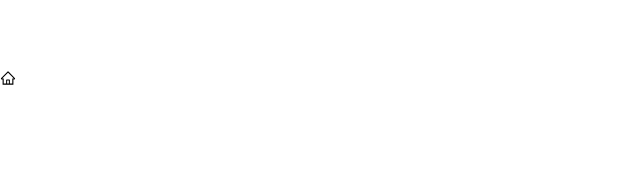
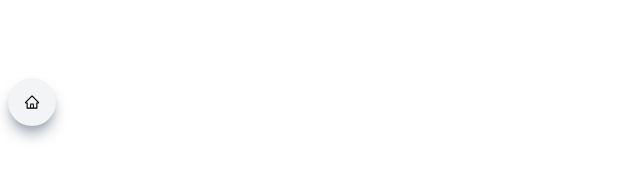
Before and after one commit to Raijinshinden/react-portfolio, a React (Vite) app: page / in a window 1280 px wide. Shown: the part 130-306 px from the top of the page, without its empty margins (0-640 px from the left). Built offline with nearby package versions, Linux system fonts and the light colour scheme.

Commit message:
Update Sidenav.jsx

```diff
--- a/src/components/Sidenav.jsx
+++ b/src/components/Sidenav.jsx
@@ -58,7 +58,7 @@
             )}
             <div className='md:block hidden fixed top-[25%] z-10'>
                 <div className='flex flex-col'>
-                    <a href="#main" className=''>
+                    <a href="#main" className='rounded-full shadow-lg bg-gray-100 shadow-gray-400 m-2 p-4 cursor-pointer hover:scale-110 ease-in duration-300'>
                         <AiOutlineHome />
                     </a>
                 </div>
```
